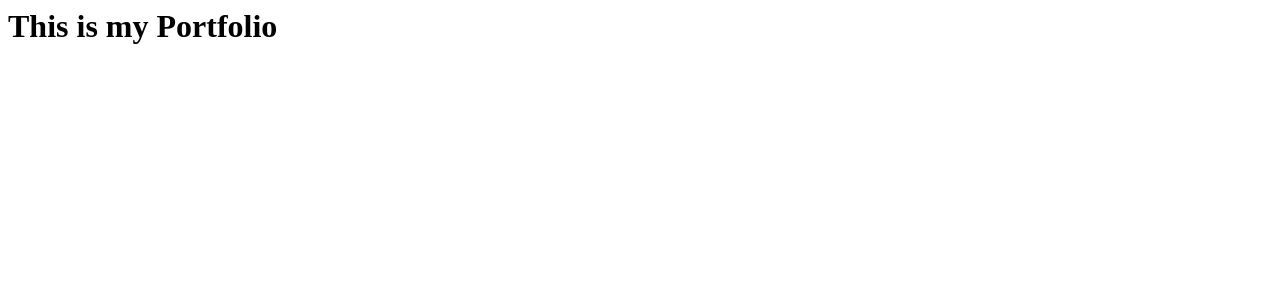
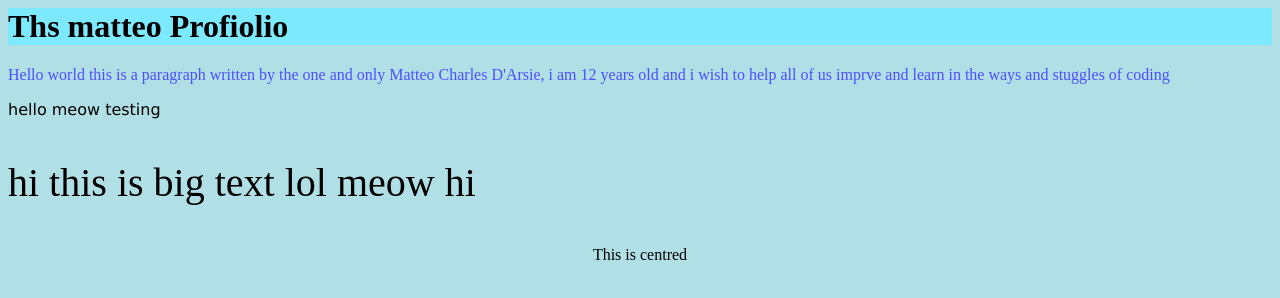
Before and after one commit to ics-ASH/portfolio-websites-mateodars, a plain HTML site: page index.html in a window 1280 px wide. Drawn offline with Linux system fonts and the light colour scheme.

Commit message:
our first commit

```diff
--- a/index.html
+++ b/index.html
@@ -1,3 +1,17 @@
 <html>
-  <h1>This is my Portfolio</h1>
+<h1 style="background-color:rgb(125, 233, 255);">Ths matteo Profiolio</h1>
 </html>
+
+<body style="background-color:powderblue;">
+
+<html>
+<p style="color:rgb(78, 78, 255);" >Hello world this is a paragraph written by the one and only Matteo Charles D'Arsie, i am 12 years old and i wish to help all of us imprve and learn in the ways and stuggles of coding</p>
+</html>
+
+<p style="font-family:Verdana, Geneva, Tahoma, sans-serif;"> hello meow testing</p>
+
+<p style="font-size:250%;"> hi this is big text lol meow hi</p>
+
+<p style="text-align:center;" style="font-size:300%;"> This is centred </p>
+
+<html>
```
